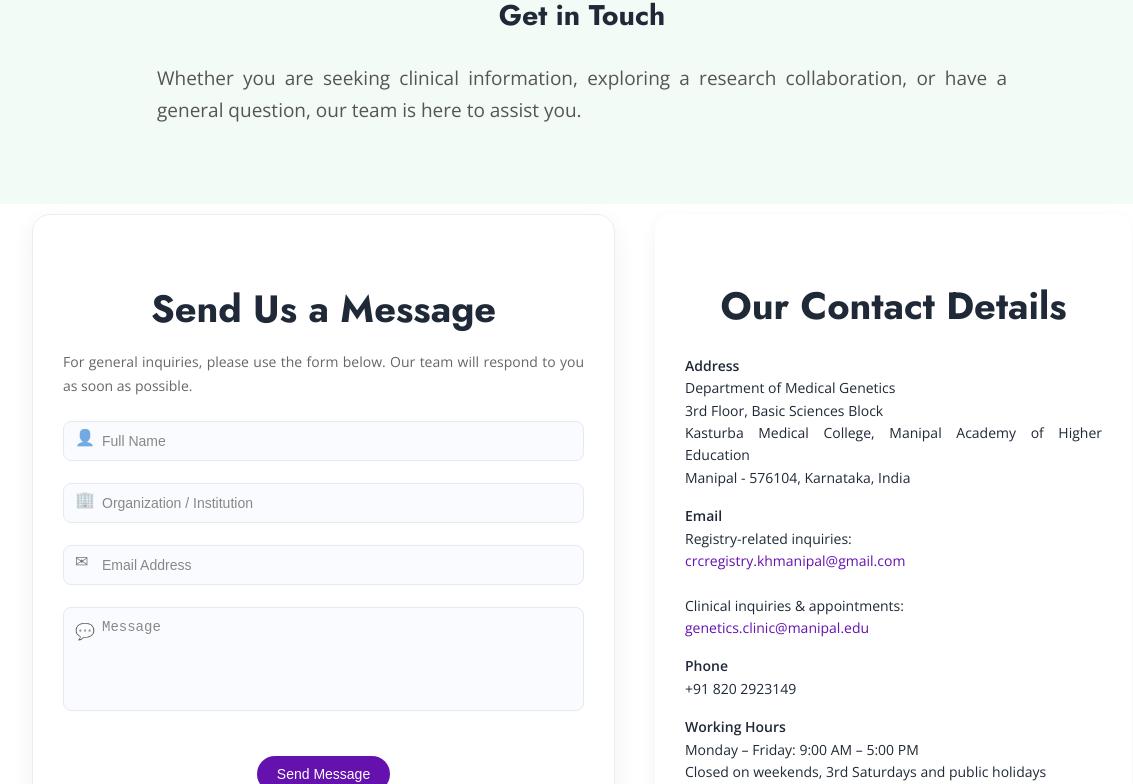
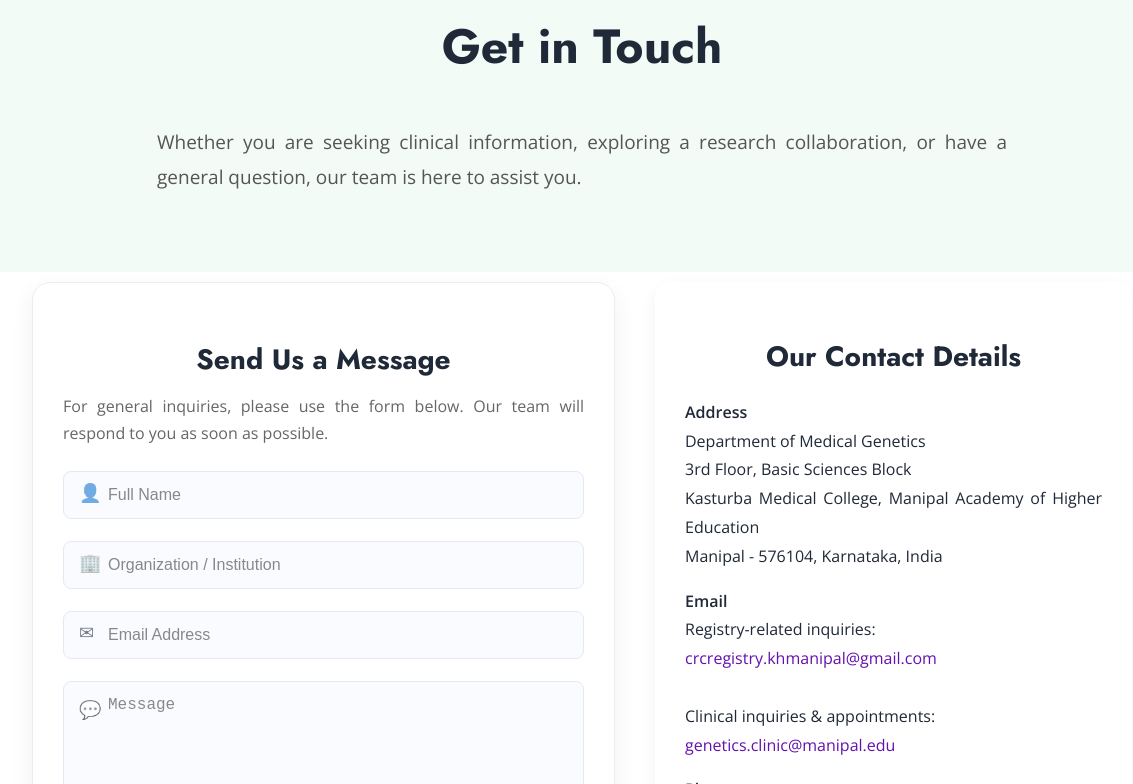
Before and after one commit to vismay-bioinfo/crc-website, a React (Vite) app: page /contact in a window 1536 px wide. Shown: the part 180-964 px from the top of the page, without its empty margins (186-1319 px from the left). Built offline with nearby package versions, Linux system fonts and the light colour scheme.

Commit message:
feat: polish Contact Us page form validation, catch block, and desktop scaling

```diff
--- a/src/pages/ContactUs.jsx
+++ b/src/pages/ContactUs.jsx
@@ -72,6 +72,8 @@ const handleSubmit = (e) => {
 })
   .catch(() => {
     setStatus("error");
+    setToast("error");
+    setTimeout(() => setToast(null), 3000);
   })
   .finally(() => {
     setLoading(false);
@@ -151,6 +153,7 @@ const handleSubmit = (e) => {
                     onChange={handleChange}
                     rows="5"
                     placeholder="Message"
+                    required
                   />
                 </div>
 
--- a/src/styles/contact.css
+++ b/src/styles/contact.css
@@ -354,3 +354,45 @@ opacity:1;
 transform: translate(-50%, -50%) scale(1);
 }
 }
+
+/* ================= DESKTOP TYPOGRAPHY (min-width: 1440px) ================= */
+
+@media (min-width: 1440px) {
+  .contact-container h1 {
+    font-size: 48px !important;
+  }
+  .contact-intro {
+    font-size: 19px !important;
+    line-height: 1.8 !important;
+  }
+  .contact-form h2,
+  .contact-details h2 {
+    font-size: 28px !important;
+  }
+  .form-intro {
+    font-size: 16px !important;
+  }
+  .input-group input,
+  .input-group textarea {
+    font-size: 16px !important;
+    padding: 14px 14px 14px 44px !important;
+  }
+  .input-icon {
+    font-size: 18px !important;
+    left: 16px !important;
+  }
+  .textarea-group .input-icon {
+    top: 20px !important;
+  }
+  .contact-btn {
+    font-size: 16px !important;
+    padding: 12px 28px !important;
+  }
+  .contact-details p {
+    font-size: 16px !important;
+    line-height: 1.8 !important;
+  }
+  .map-container iframe {
+    height: 450px !important;
+  }
+}
```
Lines whose indentation alone changed are shown as unchanged.
